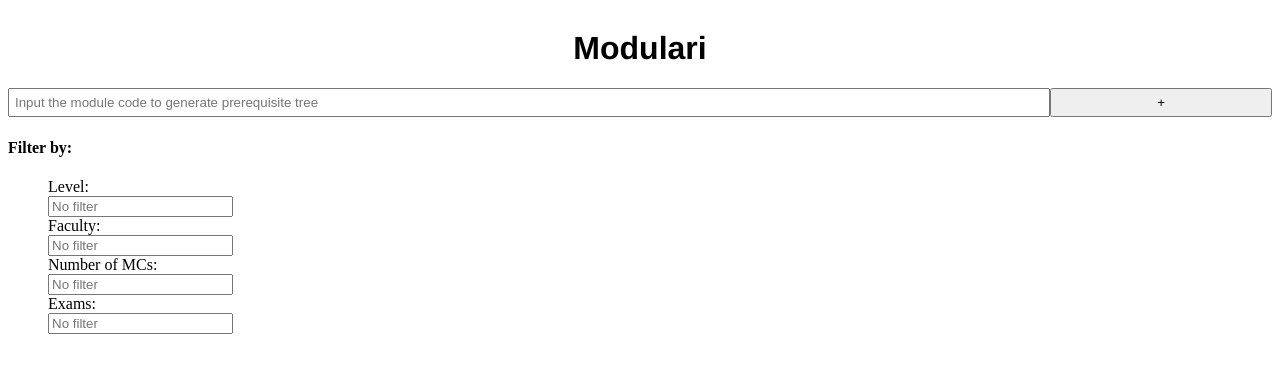
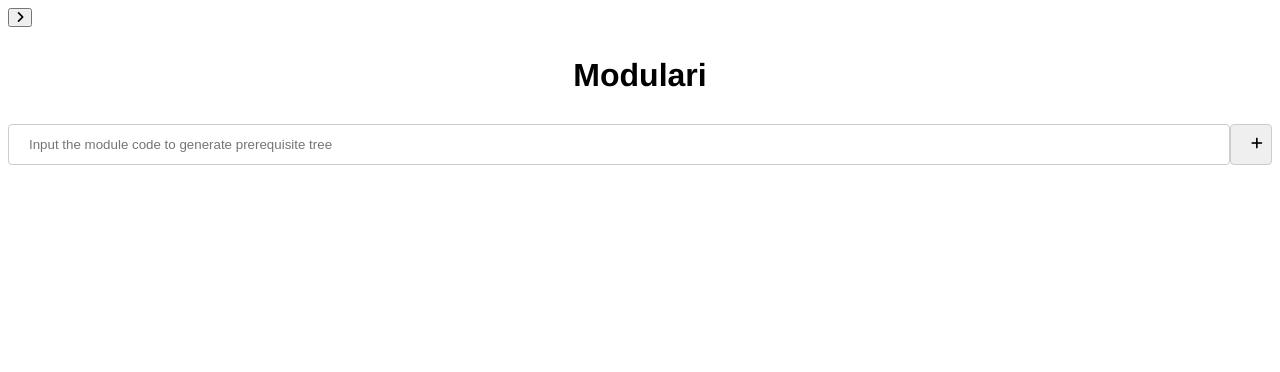
Before and after one commit to yuheem/Modulari, a Vue app in the folder modulari/: page / in a window 1280 px wide. Shown: the top 372 px of the page. Built offline with nearby package versions, Linux system fonts and the light colour scheme.

Commit message:
Add styling

```diff
--- a/modulari/src/App.vue
+++ b/modulari/src/App.vue
@@ -1,9 +1,14 @@
 <template>
   <div id="app">
-    <Header />
-    <AddModules v-on:add-module="generateTree" />
-    <Graph />
-    <Sidebar />
+    <div id="main">
+      <button id="openSidebar" @click="openSidebar()" class="fas fa-angle-right"></button>
+      <Header />
+      <AddModules v-on:add-module="generateTree" />
+      <Graph />
+    </div>
+    <div>
+      <Sidebar />
+    </div>
   </div>
 </template>
 
@@ -36,10 +41,25 @@ export default {
         .then(res => this.modulesShownInGraph.push(res.data))
         .catch(err => console.log(err));
       console.log(this.modulesShownInGraph);
+    },
+    openSidebar() {
+      document.getElementById("main").style.marginLeft = "25%";
+      document.getElementById("sidebar").style.width = "25%";
+      document.getElementById("sidebar").style.display = "block";
+      document.getElementById("openSidebar").style.display = "none";
     }
   }
 };
 </script>
 
 <style>
+input[type="text"] {
+  width: 100%;
+  padding: 12px 20px;
+  margin: 8px 0;
+  display: flex;
+  border: 1px solid #ccc;
+  border-radius: 4px;
+  box-sizing: border-box;
+}
 </style>
--- a/modulari/src/components/AddModules.vue
+++ b/modulari/src/components/AddModules.vue
@@ -7,7 +7,7 @@
         name="moduleCode"
         placeholder="Input the module code to generate prerequisite tree"
       />
-      <input type="submit" value="+" />
+      <button type="submit" class="fas fa-plus"></button>
     </form>
   </div>
 </template>
@@ -40,12 +40,14 @@ form {
   display: flex;
 }
 
-input[type="text"] {
-  flex: 10;
-  padding: 5px;
-}
-
-input[type="submit"] {
-  flex: 2;
+button[type="submit"] {
+  width: 10px;
+  padding: 12px 20px;
+  margin: 8px 0;
+  position: relative;
+  display: flex;
+  border: 1px solid #ccc;
+  border-radius: 4px;
+  box-sizing: border-box;
 }
 </style>
--- a/modulari/src/components/Sidebar.vue
+++ b/modulari/src/components/Sidebar.vue
@@ -1,7 +1,8 @@
 <template>
   <div id="sidebar">
+    <button id="closeSidebar" @click="closeSidebar()">x</button>
     <h4>Filter by:</h4>
-    <form>
+    <form @submit="filter">
       <ul>
         <li>
           <label for="level">Level:</label>
@@ -20,6 +21,8 @@
           <input type="text" name="exams" placeholder="No filter" />
         </li>
       </ul>
+
+      <input type="submit" value="Filter" />
     </form>
   </div>
 </template>
@@ -34,16 +37,31 @@ export default {
       numOfMCs: "",
       exams: ""
     };
+  },
+  methods: {
+    closeSidebar() {
+      document.getElementById("main").style.marginLeft = "0%";
+      document.getElementById("sidebar").style.display = "none";
+      document.getElementById("openSidebar").style.display = "inline-block";
+    }
   }
 };
 </script>
 
 <style scoped>
 #sidebar {
-  min-width: 250px;
-  max-width: 250px;
+  display: none;
 }
 ul {
   list-style: none;
+  padding: 0px;
+}
+button {
+  cursor: pointer;
+  float: right;
+}
+
+input[type="submit"] {
+  float: right;
 }
 </style>
```
